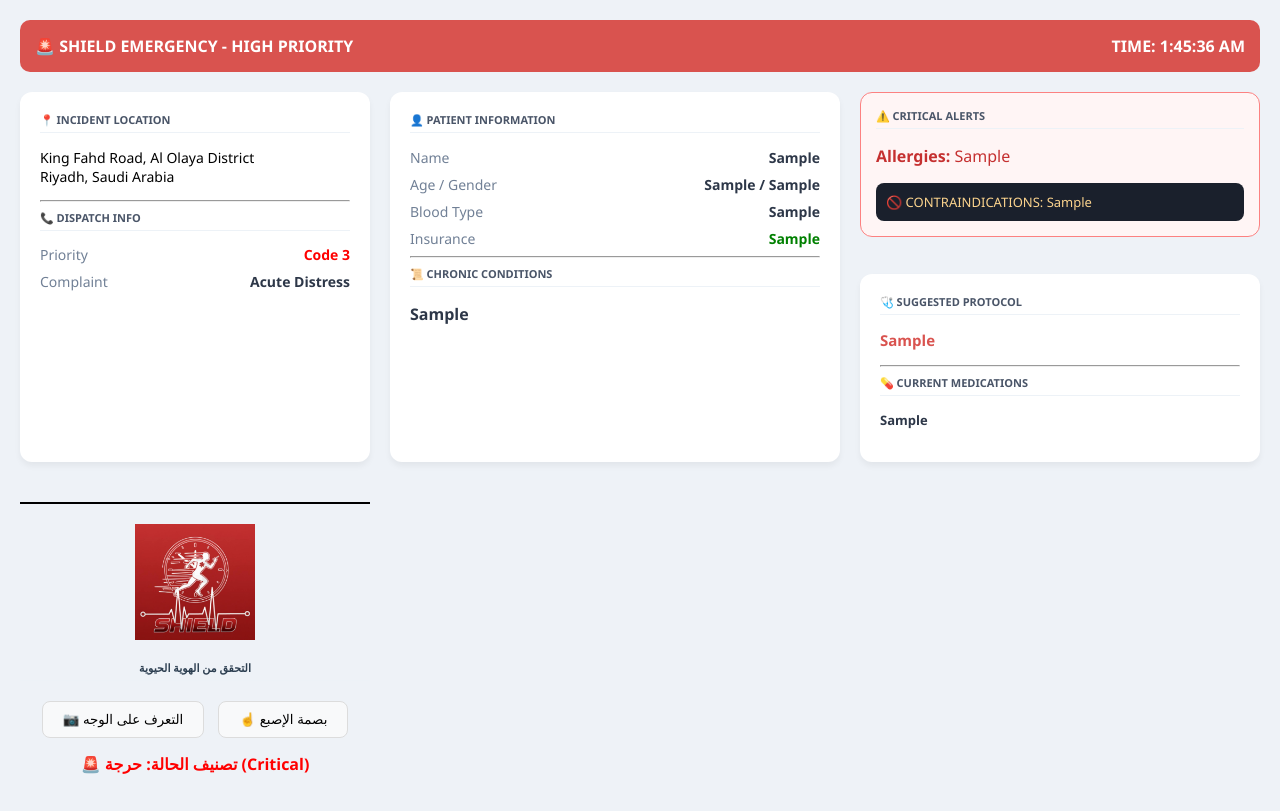
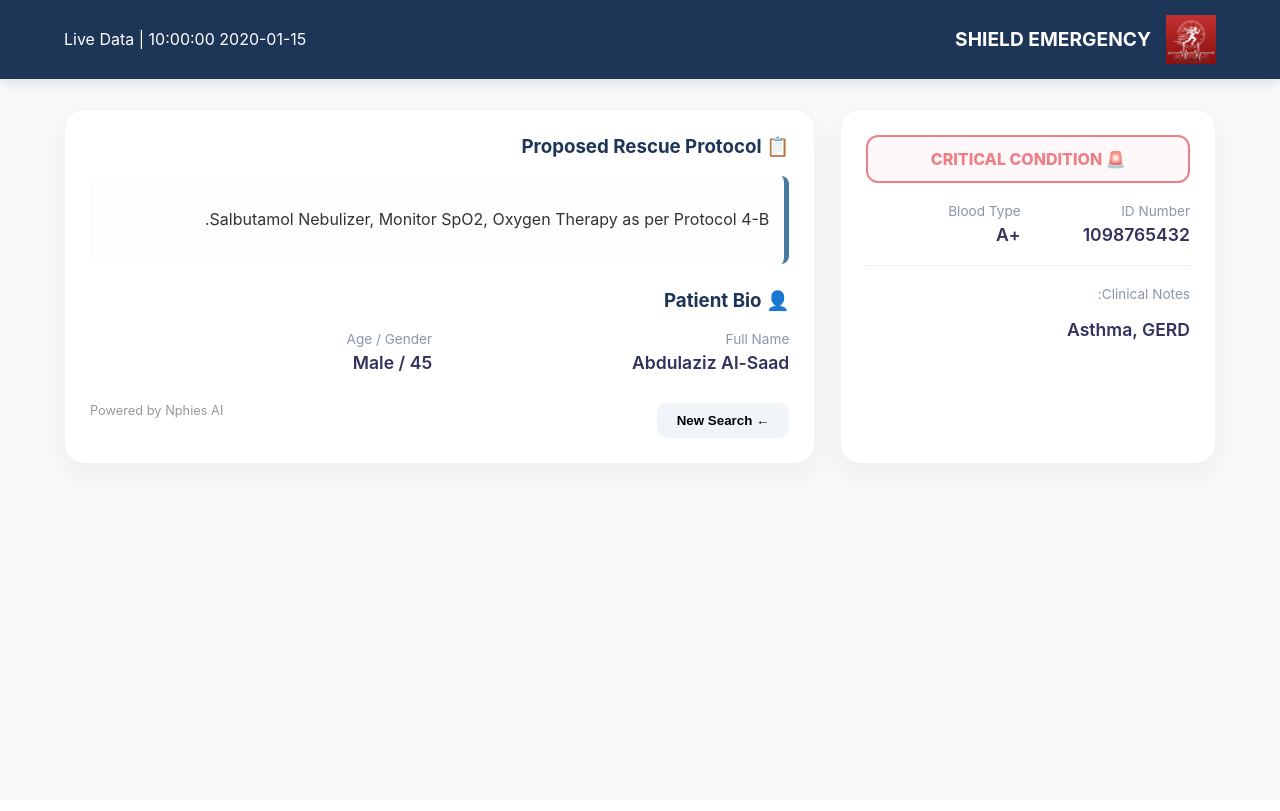
Before and after one commit to M-qq1/SHIELD, a Flask app: template templates/dashboard.html in a window 1280 px wide. After the commit the page ends 475 px from the top, so only its background shows below. Run offline with Flask 3, Linux system fonts and the light colour scheme; the template is opened without the code that fills it: most values are stand-ins (such as "Sample title", 1, 10 or a date in 2020).

Commit message:
Update dashboard.html

```diff
--- a/templates/dashboard.html
+++ b/templates/dashboard.html
@@ -1,77 +1,119 @@
 <!DOCTYPE html>
-<html>
+<html lang="ar" dir="rtl">
 <head>
+    <meta charset="UTF-8">
+    <meta name="viewport" content="width=device-width, initial-scale=1.0">
+    <title>SHIELD | Patient Dashboard</title>
     <style>
-        body { font-family: 'Segoe UI', sans-serif; background: #eef2f7; margin: 0; padding: 20px; display: grid; grid-template-columns: 350px 1fr 400px; gap: 20px; }
-        .box { background: white; border-radius: 12px; padding: 20px; box-shadow: 0 4px 6px rgba(0,0,0,0.05); }
-        .header-status { background: #d9534f; color: white; padding: 15px; border-radius: 10px; grid-column: span 3; display: flex; justify-content: space-between; font-weight: bold; }
-        .alert-zone { background: #fff5f5; border: 1px solid #fc8181; padding: 15px; border-radius: 12px; color: #c53030; margin-bottom: 15px; }
-        h4 { color: #4a5568; font-size: 11px; text-transform: uppercase; border-bottom: 1px solid #edf2f7; padding-bottom: 5px; margin-top: 0; }
-        .data-item { display: flex; justify-content: space-between; margin-bottom: 8px; font-size: 14px; }
-        .label { color: #718096; }
-        .val { font-weight: bold; color: #2d3748; }
-        .contra-box { background: #1a202c; color: #fbd38d; padding: 10px; border-radius: 8px; font-size: 13px; margin-top: 10px; }
+        :root {
+            --primary: #e63946; /* لون الطوارئ */
+            --secondary: #1d3557;
+            --accent: #457b9d;
+            --bg: #f8f9fa;
+        }
+        body { font-family: 'Inter', sans-serif; background: var(--bg); margin: 0; color: #333; }
+
+        /* الهيدر */
+        .top-nav {
+            background: var(--secondary);
+            padding: 15px 5%;
+            display: flex;
+            justify-content: space-between;
+            align-items: center;
+            color: white;
+            box-shadow: 0 4px 12px rgba(0,0,0,0.1);
+        }
+
+        /* حاوية البيانات */
+        .container { padding: 30px 5%; display: grid; grid-template-columns: 1fr 2fr; gap: 25px; }
+
+        .card {
+            background: white;
+            border-radius: 20px;
+            padding: 25px;
+            box-shadow: 0 10px 30px rgba(0,0,0,0.05);
+            border: 1px solid #edf2f7;
+        }
+
+        .status-badge {
+            background: #fff5f5;
+            color: var(--primary);
+            padding: 12px;
+            border-radius: 12px;
+            text-align: center;
+            font-weight: 800;
+            border: 2px solid var(--primary);
+            margin-bottom: 20px;
+            animation: pulse 2s infinite;
+        }
+
+        @keyframes pulse {
+            0% { opacity: 1; }
+            50% { opacity: 0.6; }
+            100% { opacity: 1; }
+        }
+
+        .info-grid { display: grid; grid-template-columns: 1fr 1fr; gap: 15px; }
+        .label { color: #8898aa; font-size: 0.85rem; margin-bottom: 5px; }
+        .data { font-weight: 600; color: #32325d; font-size: 1.1rem; }
+
+        .btn-back {
+            background: #f1f5f9;
+            border: none;
+            padding: 10px 20px;
+            border-radius: 10px;
+            cursor: pointer;
+            font-weight: bold;
+            transition: 0.3s;
+        }
+        .btn-back:hover { background: #e2e8f0; }
+
+        /* موبايل */
+        @media (max-width: 768px) {
+            .container { grid-template-columns: 1fr; }
+        }
     </style>
 </head>
 <body>
-    <div class="header-status">
-        <span>🚨 SHIELD EMERGENCY - HIGH PRIORITY</span>
-        <div id="liveClock">Loading...</div>
+
+<nav class="top-nav">
+    <div style="display: flex; align-items: center; gap: 15px;">
+        <img src="{{ url_for('static', filename='logo.png') }}" width="50">
+        <h2 style="margin: 0; font-size: 1.2rem;">SHIELD EMERGENCY</h2>
+    </div>
+    <div>{{ time }} | Live Data</div>
+</nav>
+
+<div class="container">
+    <div class="card">
+        <div class="status-badge">🚨 CRITICAL CONDITION</div>
+        <div class="info-grid">
+            <div><div class="label">ID Number</div><div class="data">1098765432</div></div>
+            <div><div class="label">Blood Type</div><div class="data">+A</div></div>
+        </div>
+        <hr style="margin: 20px 0; border: 0; border-top: 1px solid #eee;">
+        <div class="label">Clinical Notes:</div>
+        <p class="data">Asthma, GERD</p>
     </div>
 
-    <div class="box">
-        <h4>📍 Incident Location</h4>
-        <p style="font-size: 14px;">King Fahd Road, Al Olaya District<br>Riyadh, Saudi Arabia</p>
-        <hr>
-        <h4>📞 Dispatch Info</h4>
-        <div class="data-item"><span class="label">Priority</span><span class="val" style="color:red">Code 3</span></div>
-        <div class="data-item"><span class="label">Complaint</span><span class="val">Acute Distress</span></div>
-    </div>
+    <div class="card">
+        <h3 style="color: var(--secondary); margin-top: 0;">📋 Proposed Rescue Protocol</h3>
+        <div style="background: #fdfdfd; border-right: 5px solid var(--accent); padding: 15px; border-radius: 8px;">
+            <p style="line-height: 1.6;">Salbutamol Nebulizer, Monitor SpO2, Oxygen Therapy as per Protocol 4-B.</p>
+        </div>
 
-    <div class="box">
-        <h4>👤 Patient Information</h4>
-        <div class="data-item"><span class="label">Name</span><span class="val">{{ p[1] }}</span></div>
-        <div class="data-item"><span class="label">Age / Gender</span><span class="val">{{ p[2] }} / {{ p[3] }}</span></div>
-        <div class="data-item"><span class="label">Blood Type</span><span class="val">{{ p[4] }}</span></div>
-        <div class="data-item"><span class="label">Insurance</span><span class="val" style="color:green">{{ p[5] }}</span></div>
-        <hr>
-        <h4>📜 Chronic Conditions</h4>
-        <p class="val">{{ p[6] }}</p>
-    </div>
+        <h3 style="color: var(--secondary); margin-top: 25px;">👤 Patient Bio</h3>
+        <div class="info-grid">
+            <div><div class="label">Full Name</div><div class="data">Abdulaziz Al-Saad</div></div>
+            <div><div class="label">Age / Gender</div><div class="data">45 / Male</div></div>
+        </div>
 
-    <div>
-        <div class="alert-zone">
-            <h4>⚠️ Critical Alerts</h4>
-            <p><strong>Allergies:</strong> {{ p[7] }}</p>
-            <div class="contra-box">🚫 CONTRAINDICATIONS: {{ p[9] }}</div>
-        </div>
-        <br>
-        <div class="box">
-            <h4>🩺 Suggested Protocol</h4>
-            <p style="color: #d9534f; font-weight: bold; font-size: 15px;">{{ p[10] }}</p>
-            <hr>
-            <h4>💊 Current Medications</h4>
-            <p class="val" style="font-size: 13px;">{{ p[8] }}</p>
+        <div style="margin-top: 30px; display: flex; justify-content: space-between;">
+            <button class="btn-back" onclick="location.href='/'">← New Search</button>
+            <span style="color: #999; font-size: 0.8rem;">Powered by Nphies AI</span>
         </div>
     </div>
+</div>
 
-    <script>
-        function updateClock() {
-            const now = new Date();
-            document.getElementById('liveClock').innerHTML = "TIME: " + now.toLocaleTimeString();
-        }
-        setInterval(updateClock, 1000);
-        updateClock();
-    </script>
-</body><div style="text-align: center; margin-top: 20px; border-top: 2px solid #000; padding-top: 20px;">
-    <img src="{{ url_for('static', filename='logo.png') }}" width="120" alt="SHIELD Logo">
-
-    <div style="margin-top: 15px;">
-        <h4 style="color: #2c3e50;">التحقق من الهوية الحيوية</h4>
-        <button style="background-color: #f8f9fa; border: 1px solid #dcdcdc; padding: 10px 20px; border-radius: 8px; margin: 5px;">📷 التعرف على الوجه</button>
-        <button style="background-color: #f8f9fa; border: 1px solid #dcdcdc; padding: 10px 20px; border-radius: 8px; margin: 5px;">☝️ بصمة الإصبع</button>
-    </div>
-
-    <p style="color: red; font-weight: bold; margin-top: 10px;">🚨 تصنيف الحالة: حرجة (Critical)</p>
-</div>
+</body>
 </html>
```
